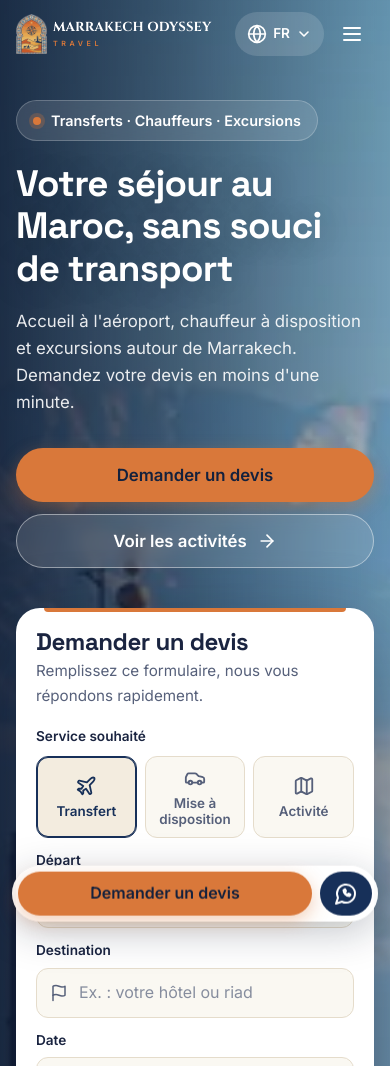
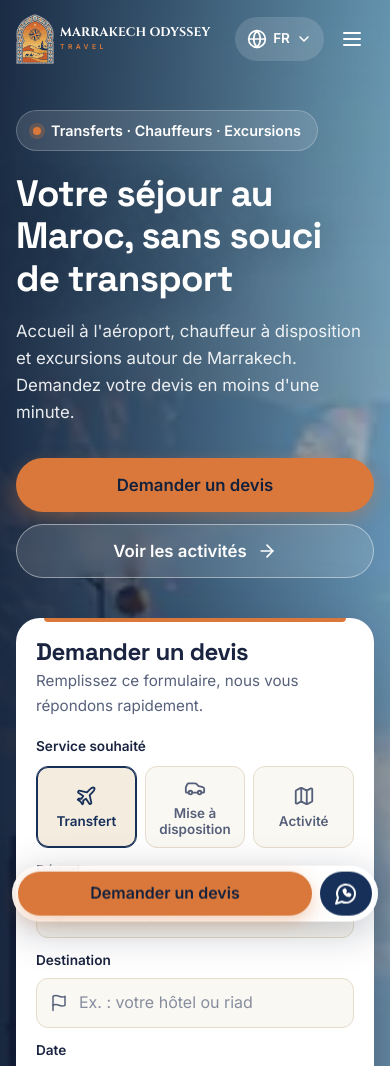
Before and after one commit to MOHAMED66677/thegodlandtrips-website, a plain HTML site: page index.html in a window 390 px wide. Shown: the top 1066 px of the page. Drawn offline with Linux system fonts and the light colour scheme.

Commit message:
Bigger logo in the header and footer
Co-Authored-By: Claude Opus 5.5 <noreply@anthropic.com>

```diff
--- a/build.mjs
+++ b/build.mjs
@@ -224,7 +224,7 @@ for (const lang of LANGS) {
   ${sprite}
   <a class="skip-link" href="#legal-main">${R.esc(R.t(lang, "skip"))}</a>
   <header class="legal-header"><div class="container legal-header-inner">
-    <a class="brand" href="./"><img class="brand-logo" src="${prefix}images/logo-emblem.png" alt="" width="37" height="48"><span class="brand-name">${(SITE.brandParts || [[SITE.agencyName, "strong"]]).map((p) => `<span class="bp-${p[1]}">${R.esc(p[0])}</span>`).join("")}</span></a>
+    <a class="brand" href="./"><img class="brand-logo" src="${prefix}images/logo-emblem.png" alt="" width="49" height="64"><span class="brand-name">${(SITE.brandParts || [[SITE.agencyName, "strong"]]).map((p) => `<span class="bp-${p[1]}">${R.esc(p[0])}</span>`).join("")}</span></a>
     <nav class="lang-menu" aria-label="${R.esc(R.t(lang, "lang.label"))}"><button type="button" class="lang-menu-btn" aria-expanded="false" aria-controls="lang-list"><svg aria-hidden="true" width="20" height="20"><use href="#i-globe"/></svg><span class="lang-current" aria-hidden="true">${R.esc(LANG_SHORT[lang])}</span><span class="visually-hidden">${R.esc(R.t(lang, "lang.label"))} (${R.esc(LANG_NAMES[lang])})</span><svg class="lang-chevron" aria-hidden="true" width="16" height="16"><use href="#i-chevron"/></svg></button><ul class="lang-list" id="lang-list" hidden>${langLinks}</ul></nav>
     <button type="button" class="theme-toggle" aria-pressed="false" aria-label="${R.esc(R.t(lang, "theme.dark"))}"><svg class="i-moon" aria-hidden="true" width="22" height="22"><use href="#i-moon"/></svg><svg class="i-sun" aria-hidden="true" width="22" height="22"><use href="#i-sun"/></svg></button>
   </div></header>
@@ -364,7 +364,7 @@ for (const lang of LANGS) {
   ${sprite}
   <a class="skip-link" href="#main">${e("skip")}</a>
   <header class="legal-header"><div class="container legal-header-inner">
-    <a class="brand" href="${home}"><img class="brand-logo" src="${up}images/logo-emblem.png" alt="" width="37" height="48"><span class="brand-name">${(SITE.brandParts || [[SITE.agencyName, "strong"]]).map((p) => `<span class="bp-${p[1]}">${R.esc(p[0])}</span>`).join("")}</span></a>
+    <a class="brand" href="${home}"><img class="brand-logo" src="${up}images/logo-emblem.png" alt="" width="49" height="64"><span class="brand-name">${(SITE.brandParts || [[SITE.agencyName, "strong"]]).map((p) => `<span class="bp-${p[1]}">${R.esc(p[0])}</span>`).join("")}</span></a>
     <nav class="lang-menu" aria-label="${e("lang.label")}"><button type="button" class="lang-menu-btn" aria-expanded="false" aria-controls="lang-list">${ic("globe")}<span class="lang-current" aria-hidden="true">${R.esc(LANG_SHORT[lang])}</span><span class="visually-hidden">${e("lang.label")} (${R.esc(LANG_NAMES[lang])})</span>${ic("chevron", "lang-chevron", 16)}</button><ul class="lang-list" id="lang-list" hidden>${langLinks}</ul></nav>
     <button type="button" class="theme-toggle" aria-pressed="false" aria-label="${e("theme.dark")}">${ic("moon", "i-moon", 22)}${ic("sun", "i-sun", 22)}</button>
   </div></header>
--- a/css/styles.css
+++ b/css/styles.css
@@ -45,7 +45,7 @@
   --container: 1200px;
   --gutter: 16px;
   --section-space: clamp(64px, 10vw, 120px);
-  --header-h: 68px;
+  --header-h: 78px;
   --tap: 44px;
   --ease: cubic-bezier(.2, .7, .2, 1);
 }
@@ -151,8 +151,8 @@ a { color: var(--color-primary); }
   transition: background-color .3s, box-shadow .3s, color .3s;
 }
 .header-inner { display: flex; align-items: center; gap: 12px; height: 100%; }
-.brand { display: flex; align-items: center; gap: 10px; text-decoration: none; color: inherit; font: 700 1.15rem/1.1 var(--font-heading); margin-inline-end: auto; }
-.brand-logo { width: 37px; height: 48px; flex: none; object-fit: contain; }
+.brand { display: flex; align-items: center; gap: 12px; text-decoration: none; color: inherit; font: 700 1.22rem/1.1 var(--font-heading); margin-inline-end: auto; }
+.brand-logo { width: 49px; height: 64px; flex: none; object-fit: contain; }
 /* The name, set like the logo: "MARRAKECH ODYSSEY" in a classical serif, "TRAVEL" spaced out below */
 .brand-name { white-space: nowrap; font-family: var(--font-brand); text-transform: uppercase; line-height: 1; }
 .bp-light { font-weight: 600; color: var(--color-primary); }
@@ -253,8 +253,8 @@ a { color: var(--color-primary); }
 @media (max-width: 440px) {
   .header-inner { gap: 6px; }
   .brand { font-size: .98rem; gap: 6px; }
-  .brand-logo { width: 31px; height: 40px; }
-  .site-header .brand-name { font-size: .8rem; }
+  .brand-logo { width: 38px; height: 50px; }
+  .site-header .brand-name { font-size: .76rem; }
   .lang-switch:not(.lang-switch-footer) button { min-width: 33px; padding: 0 5px; }
 }
 @media (max-width: 359px) { .brand-name { display: none; } }
@@ -658,6 +658,7 @@ a.contact-item:hover { background: rgba(255,255,255,.16); }
 .footer-brand { grid-column: span 2; }
 @media (min-width: 900px) { .footer-brand { grid-column: auto; } }
 .site-footer .brand { color: #fff; margin-bottom: 14px; }
+.site-footer .brand-logo { width: 62px; height: 80px; }
 .footer-brand p { max-width: 30ch; }
 .footer-title { color: #fff; font-size: 1rem; margin-bottom: 12px; }
 .footer-links { list-style: none; margin: 0; padding: 0; display: grid; gap: 2px; }
--- a/js/render.js
+++ b/js/render.js
@@ -64,7 +64,7 @@
 
   function brandInner() {
     var parts = SITE.brandParts && SITE.brandParts.length ? SITE.brandParts : [[SITE.agencyName, "strong"]];
-    return '<img class="brand-logo" src="' + asset("images/logo-emblem.png") + '" alt="" width="37" height="48">' +
+    return '<img class="brand-logo" src="' + asset("images/logo-emblem.png") + '" alt="" width="49" height="64">' +
       '<span class="brand-name">' + parts.map(function (p) { return '<span class="bp-' + p[1] + '">' + esc(p[0]) + "</span>"; }).join("") + "</span>";
   }
 
```
